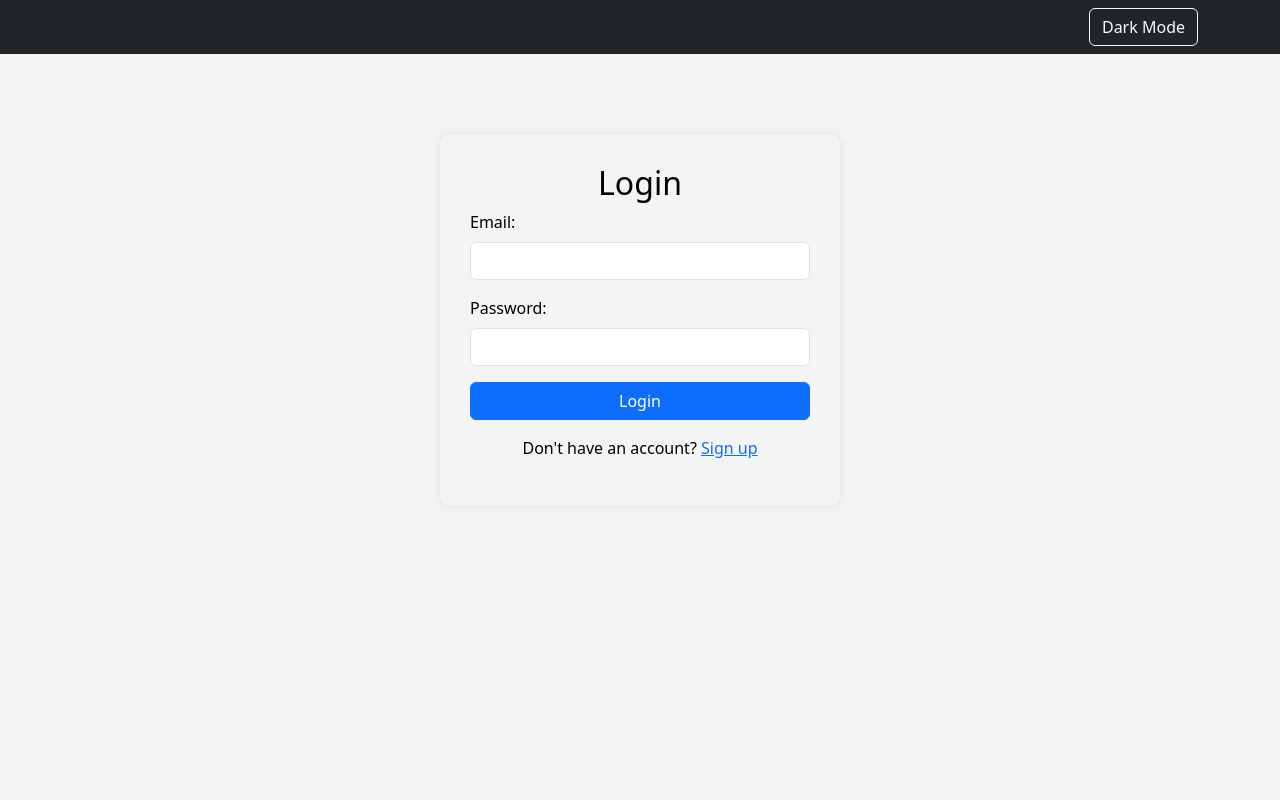
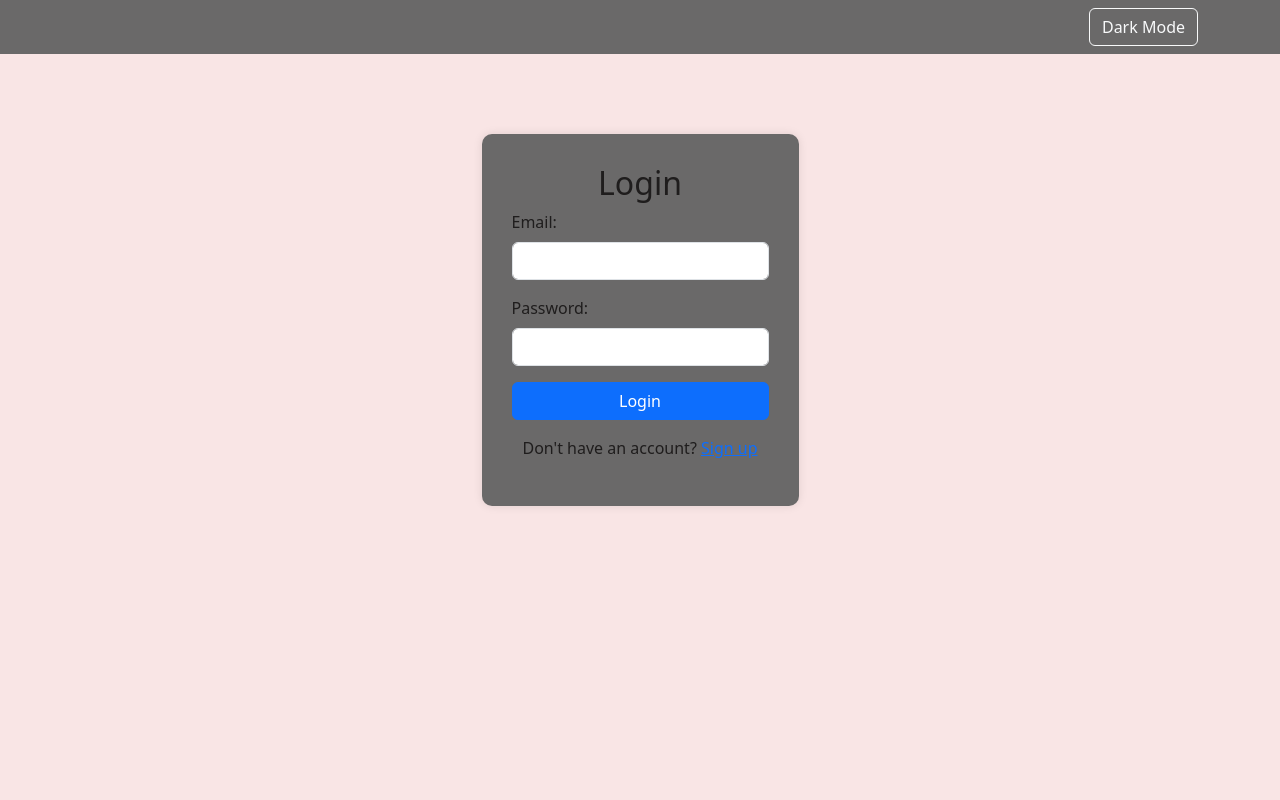
Before and after one commit to Cppchamp/Library_Management_System, a PHP site: page /login.php in a window 1280 px wide. Run offline with PHP 8.4, Linux system fonts and the light colour scheme.

Commit message:
improvments little by little

```diff
--- a/login.php
+++ b/login.php
@@ -46,21 +46,10 @@ if ($_SERVER["REQUEST_METHOD"] == "POST") {
     <script src="https://cdn.jsdelivr.net/npm/bootstrap@5.3.0/dist/js/bootstrap.bundle.min.js"></script>
     <script src="theme_toggle.js"></script>
 
-    <style>
-        ul{
-            background-color: transparent;
-        }
-        .navbar{
-            background-color: transparent;
-        }
-    </style>
-
 </head>
 
 <body>
-
-
-    <nav class="navbar navbar-expand-lg navbar-dark bg-dark">
+    <nav class="navbar navbar-expand-lg navbar-dark bg-grey">
         <div class="container">
             <div class="collapse navbar-collapse" id="navbarNav">
                 <ul class="navbar-nav ms-auto">
@@ -71,7 +60,6 @@ if ($_SERVER["REQUEST_METHOD"] == "POST") {
             </div>
         </div>
     </nav>
-
 
     <div class="login-container">
         <h2 class="text-center">Login</h2>
--- a/styles.css
+++ b/styles.css
@@ -1,7 +1,9 @@
 body {
-
     background-color: var(--bg-color);
     color: var(--text-color);
+    min-height: 100vh;
+    display: flex;
+    flex-direction: column;
 }
 
 .navbar {
@@ -15,12 +17,12 @@ body {
 
 .hero {
     /* background: image('background.jpg') no-repeat center center/cover; */
-    background-color: var(--card-bg);
+    background-color: var(--bg-color);
     height: 70vh;
     display: flex;
     align-items: center;
     justify-content: center;
-    color:var(--text-color);
+    color: var(--text-color);
     text-align: center;
 }
 
@@ -34,29 +36,32 @@ body {
     color: var(--text-color);
     text-align: center;
     padding: 20px 0;
+
 }
 
 /* Light Theme */
 :root {
-    --bg-color: #f4f4f4;
-    --text-color: #000;
-    --nav-bg: #343a40;
+    --bg-color: #f9e5e5;
+    --text-color: #1f1d1d;
+    --nav-bg: #6a6969;
     --card-bg: #fff;
+    --t-bg: #717171;
 }
 
 /* Dark Theme */
 [data-theme="dark"] {
     --bg-color: #1a1a1a;
     --text-color: #fff;
-    --nav-bg: #000;
+    --nav-bg: #2d2d2d;
     --card-bg: #222;
+    --t-bg: #717171;
 }
 
 .login-container {
     max-width: 400px;
     margin: auto;
     margin-top: 80px;
-    background: var(--bg-color);
+    background-color: var(--nav-bg);
     padding: 30px;
     border-radius: 10px;
     box-shadow: 0 0 10px rgba(0, 0, 0, 0.1);
```
Also changed, not shown: index.php (+7 -26 lines), sign_up.php (+18 -2 lines), grub.php (added).
